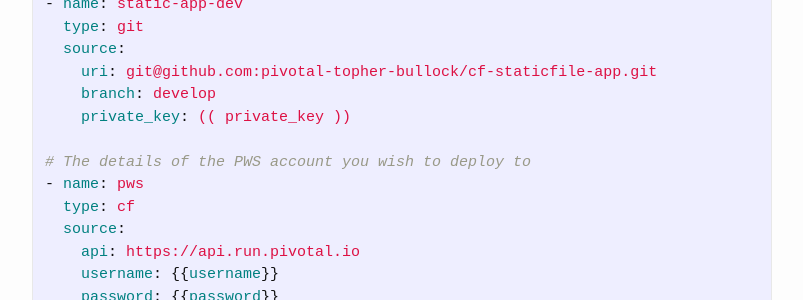
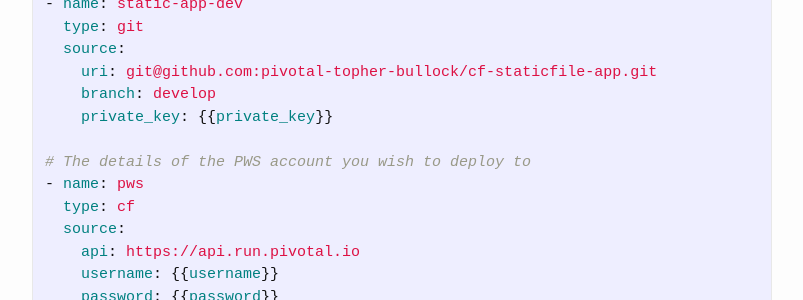
Before and after one commit to topherbullock/aerial-maneuvers, a Jekyll site: the page built from _posts/2016-06-13-CD-to-PWS.markdown, in a window 1280 px wide and 900 px high, scrolled down 1585 px. Shown: the part 151-451 px from the top of the window, without its empty margins (238-1041 px from the left). Built offline with Jekyll 4.4.1, drawn with Linux system fonts in a browser that asks for light colours; some of the changed lines change nothing that is shown.

Commit message:
removing spaces from variables

```diff
--- a/_posts/2016-06-13-CD-to-PWS.markdown
+++ b/_posts/2016-06-13-CD-to-PWS.markdown
@@ -74,7 +74,7 @@
   source:
     uri: git@github.com:pivotal-topher-bullock/cf-staticfile-app.git
     branch: develop
-    private_key: (( private_key ))
+    private_key: {{private_key}}
 
 # The details of the PWS account you wish to deploy to
 - name: pws
```
